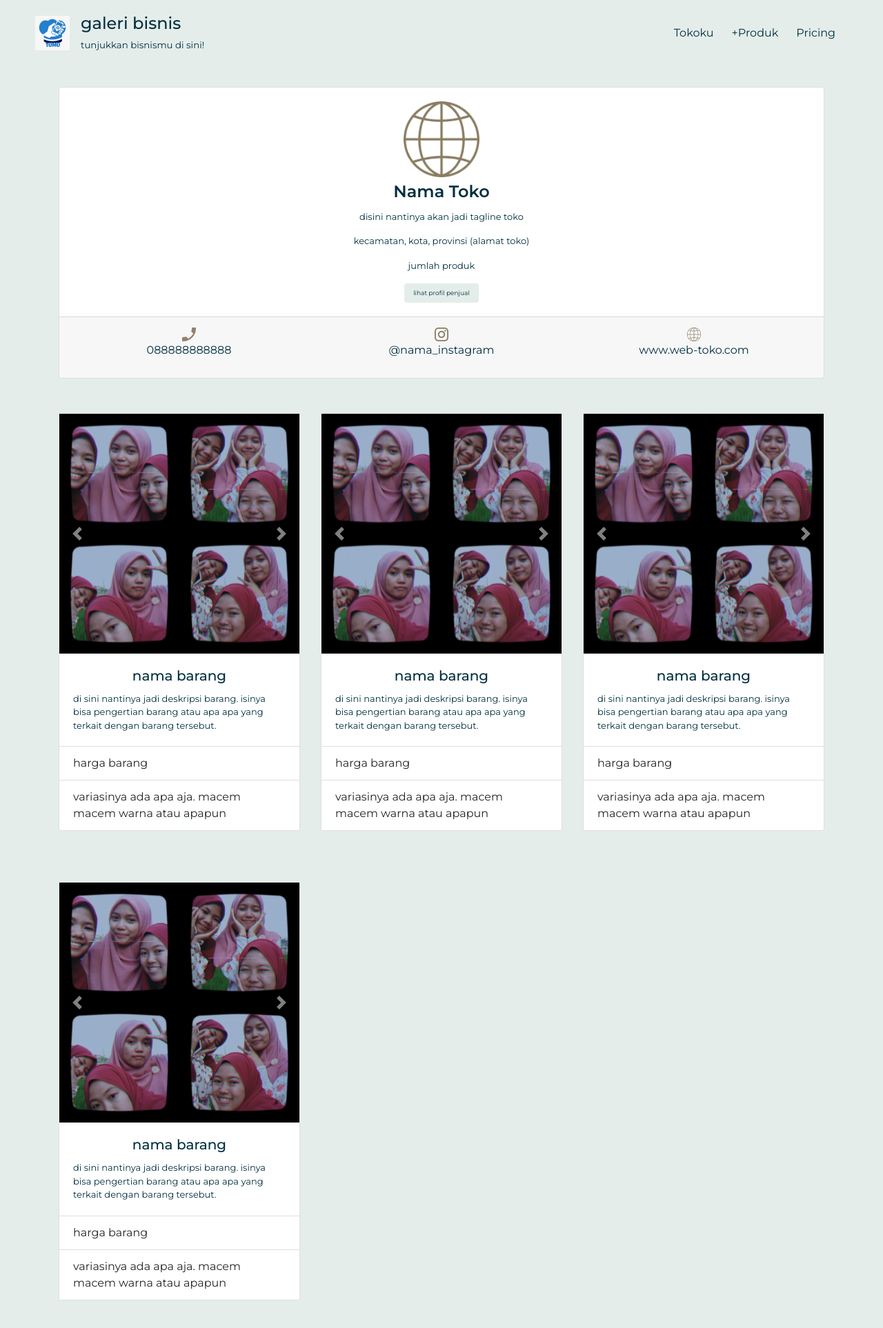
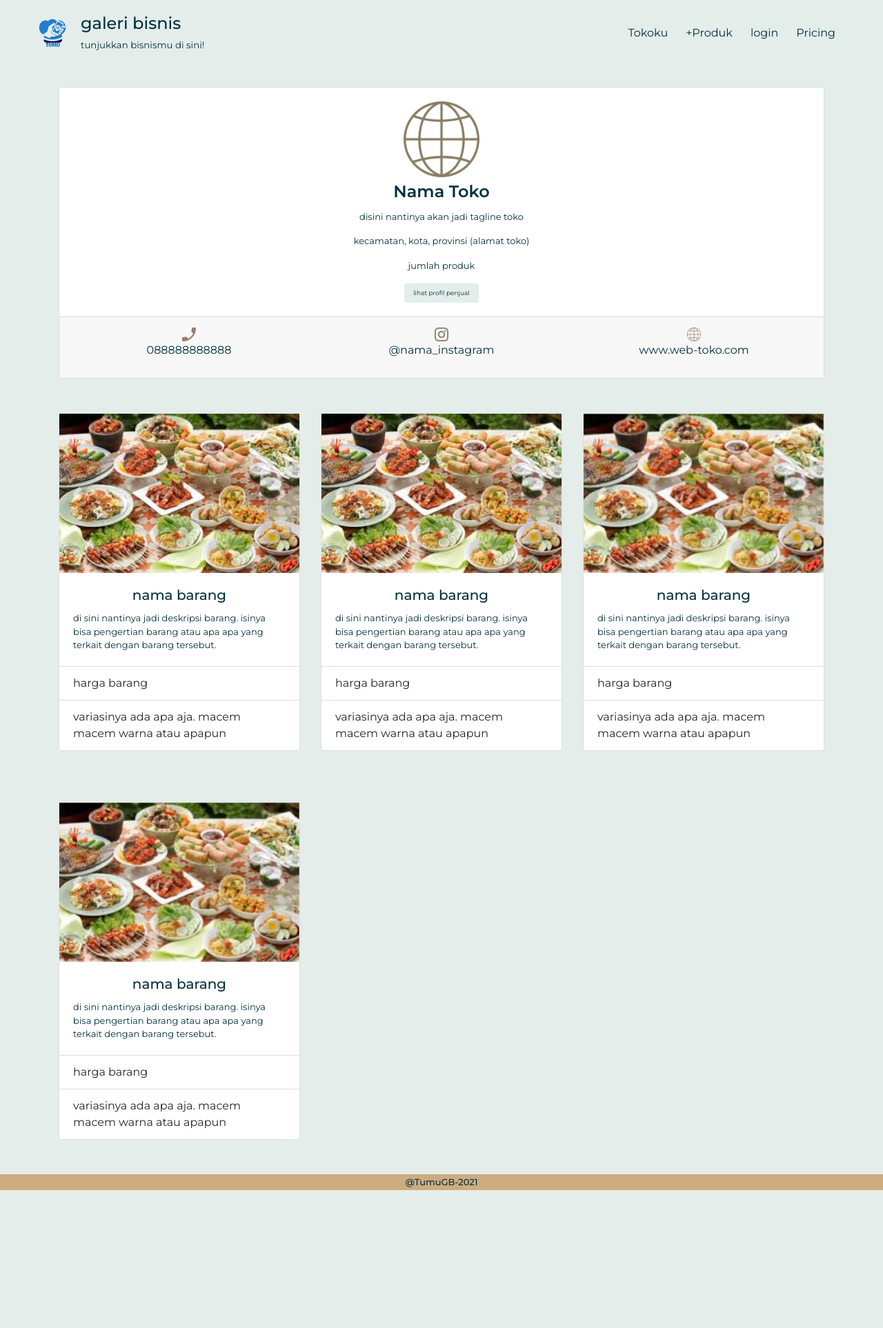
Before and after one commit to khonsa-mutmainnah/TumuGaleriBisnis, a PHP site: page / in a window 1280 px wide. Shown: the top 1926 px of the page at 69% size. After the commit the page ends 1726 px from the top, so only its background shows below. Run offline with PHP 8.4, Linux system fonts and the light colour scheme.

Commit message:
merubah log in sedikit

```diff
--- a/index.php
+++ b/index.php
@@ -40,7 +40,7 @@ require "connection.php";
     <div class="header">
         <nav class="navbar navbar-expand-lg navbar-light bg-transparent" >
             <div class="container-fluid">
-                <a class="navbar-brand" href="?p=Home"><img src="./gambar/logo.jpeg" alt="logo" style="width: 50px; margin-left:20px;"></a>
+                <a class="navbar-brand" href="?p=Home"><img src="./gambar/logo.png" alt="logo" style="width: 50px; margin-left:20px;"></a>
                 <div class="judul-navbar">
                     <h4 class="galeribisnis-navbar">galeri bisnis</h4>
                     <div class="tagline-navbar">tunjukkan bisnismu di sini!</div>
@@ -50,8 +50,9 @@ require "connection.php";
                 </button>
                 <div class="collapse navbar-collapse ml-auto justify-content-end " id="navbarNavAltMarkup">
                     <div class="navbar-nav ">
-                        <a class="nav-link active " style="color: #002f3f;"aria-current="page" href="#">Tokoku</a>
+                        <a class="nav-link active " style="color: #002f3f;"aria-current="page" href="?p=login">Tokoku</a>
                         <a class="nav-link " style="color: #002f3f;"href="#">+Produk</a>
+                        <a class="nav-link " style="color: #002f3f;"href="?p=login">login</a>
                         <a class="nav-link " style="color: #002f3f;"href="#">Pricing</a>
                     </div>
                 </div>
--- a/pages/Home.php
+++ b/pages/Home.php
@@ -61,13 +61,13 @@
         <div id="carouselExampleControlsNoTouching_1" class="carousel slide" data-bs-touch="false" data-bs-interval="false">
           <div class="carousel-inner">
             <div class="carousel-item active">
-              <img src="./gambar/foto.jpeg" class="d-block w-100" alt="...">
+              <img src="./gambar/foto.jpg" class="d-block w-100" alt="...">
             </div>
             <div class="carousel-item">
-              <img src="./gambar/foto.jpeg" class="d-block w-100" alt="...">
+              <img src="./gambar/foto.jpg" class="d-block w-100" alt="...">
             </div>
             <div class="carousel-item">
-              <img src="./gambar/foto.jpeg" class="d-block w-100" alt="...">
+              <img src="./gambar/foto.jpg" class="d-block w-100" alt="...">
             </div>
           </div>
           <button class="carousel-control-prev" type="button" data-bs-target="#carouselExampleControlsNoTouching_1" data-bs-slide="prev">
@@ -94,13 +94,13 @@
         <div id="carouselExampleControlsNoTouching_2" class="carousel slide" data-bs-touch="false" data-bs-interval="false">
           <div class="carousel-inner">
             <div class="carousel-item active">
-              <img src="./gambar/foto.jpeg" class="d-block w-100" alt="...">
+              <img src="./gambar/foto.jpg" class="d-block w-100" alt="...">
             </div>
             <div class="carousel-item">
-              <img src="./gambar/foto.jpeg" class="d-block w-100" alt="...">
+              <img src="./gambar/foto.jpg" class="d-block w-100" alt="...">
             </div>
             <div class="carousel-item">
-              <img src="./gambar/foto.jpeg" class="d-block w-100" alt="...">
+              <img src="./gambar/foto.jpg" class="d-block w-100" alt="...">
             </div>
           </div>
           <button class="carousel-control-prev" type="button" data-bs-target="#carouselExampleControlsNoTouching_2" data-bs-slide="prev">
@@ -127,13 +127,13 @@
         <div id="carouselExampleControlsNoTouching_3" class="carousel slide" data-bs-touch="false" data-bs-interval="false">
           <div class="carousel-inner">
             <div class="carousel-item active">
-              <img src="./gambar/foto.jpeg" class="d-block w-100" alt="...">
+              <img src="./gambar/foto.jpg" class="d-block w-100" alt="...">
             </div>
             <div class="carousel-item">
-              <img src="./gambar/foto.jpeg" class="d-block w-100" alt="...">
+              <img src="./gambar/foto.jpg" class="d-block w-100" alt="...">
             </div>
             <div class="carousel-item">
-              <img src="./gambar/foto.jpeg" class="d-block w-100" alt="...">
+              <img src="./gambar/foto.jpg" class="d-block w-100" alt="...">
             </div>
           </div>
           <button class="carousel-control-prev" type="button" data-bs-target="#carouselExampleControlsNoTouching_3" data-bs-slide="prev">
@@ -160,13 +160,13 @@
         <div id="carouselExampleControlsNoTouching_4" class="carousel slide" data-bs-touch="false" data-bs-interval="false">
           <div class="carousel-inner">
             <div class="carousel-item active">
-              <img src="./gambar/foto.jpeg" class="d-block w-100" alt="...">
+              <img src="./gambar/foto.jpg" class="d-block w-100" alt="...">
             </div>
             <div class="carousel-item">
-              <img src="./gambar/foto.jpeg" class="d-block w-100" alt="...">
+              <img src="./gambar/foto.jpg" class="d-block w-100" alt="...">
             </div>
             <div class="carousel-item">
-              <img src="./gambar/foto.jpeg" class="d-block w-100" alt="...">
+              <img src="./gambar/foto.jpg" class="d-block w-100" alt="...">
             </div>
           </div>
           <button class="carousel-control-prev" type="button" data-bs-target="#carouselExampleControlsNoTouching_4" data-bs-slide="prev">
--- a/pages/toko-penjual.php
+++ b/pages/toko-penjual.php
@@ -25,15 +25,15 @@
                                 </thead>
                                 <tbody>
                                     <tr>
-                                        <th scope="row"><img src="./gambar/telfon.png" style="padding-top:0px;"></th>
+                                        <th scope="row"><img src="./gambar/foto.jpeg" style="padding-top:0px;"></th>
                                         <td>Jacob</td>
                                     </tr>
                                     <tr>
-                                        <th scope="row"><img src="./gambar/ig.png" style="padding-top:0px;"></th>
+                                        <th scope="row"><img src="./gambar/foto.jpeg" style="padding-top:0px;"></th>
                                         <td>Mark</td>
                                     </tr>
                                     <tr>
-                                        <th scope="row"><img src="./gambar/web.png" style="padding-top:0px;"></th>
+                                        <th scope="row"><img src="./gambar/foto.jpeg" style="padding-top:0px;"></th>
                                         <td>Jacob</td>
                                     </tr>
                                 </tbody>
```
Also changed, not shown: StyleIndex.css (+33 -0 lines), pages/login.php (+23 -0 lines), gambar/foto.jpeg (deleted), gambar/foto.jpg (added), gambar/kuliner-indonessdsdia-87489b810390089e5d15cb5fbdc66865_600x400.jpg (added), gambar/logo.jpeg (deleted), gambar/logo.png (added).
